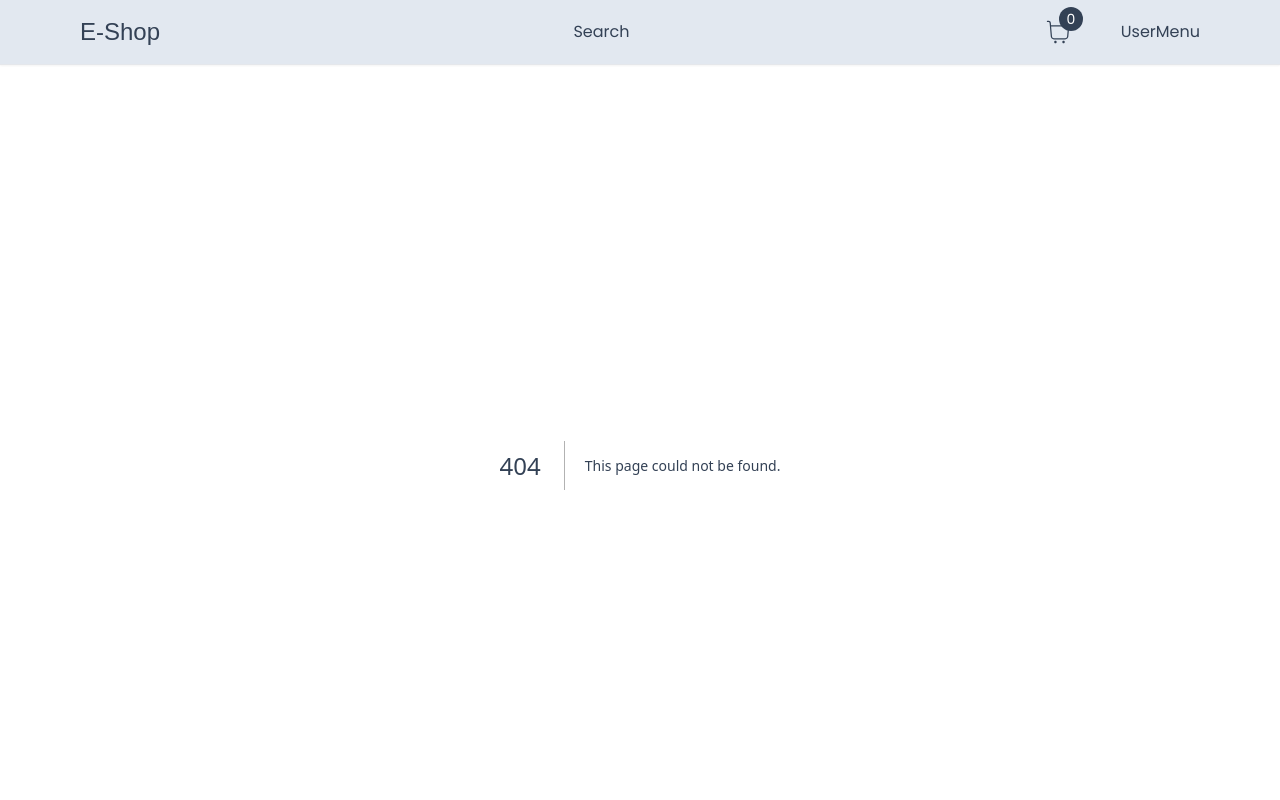
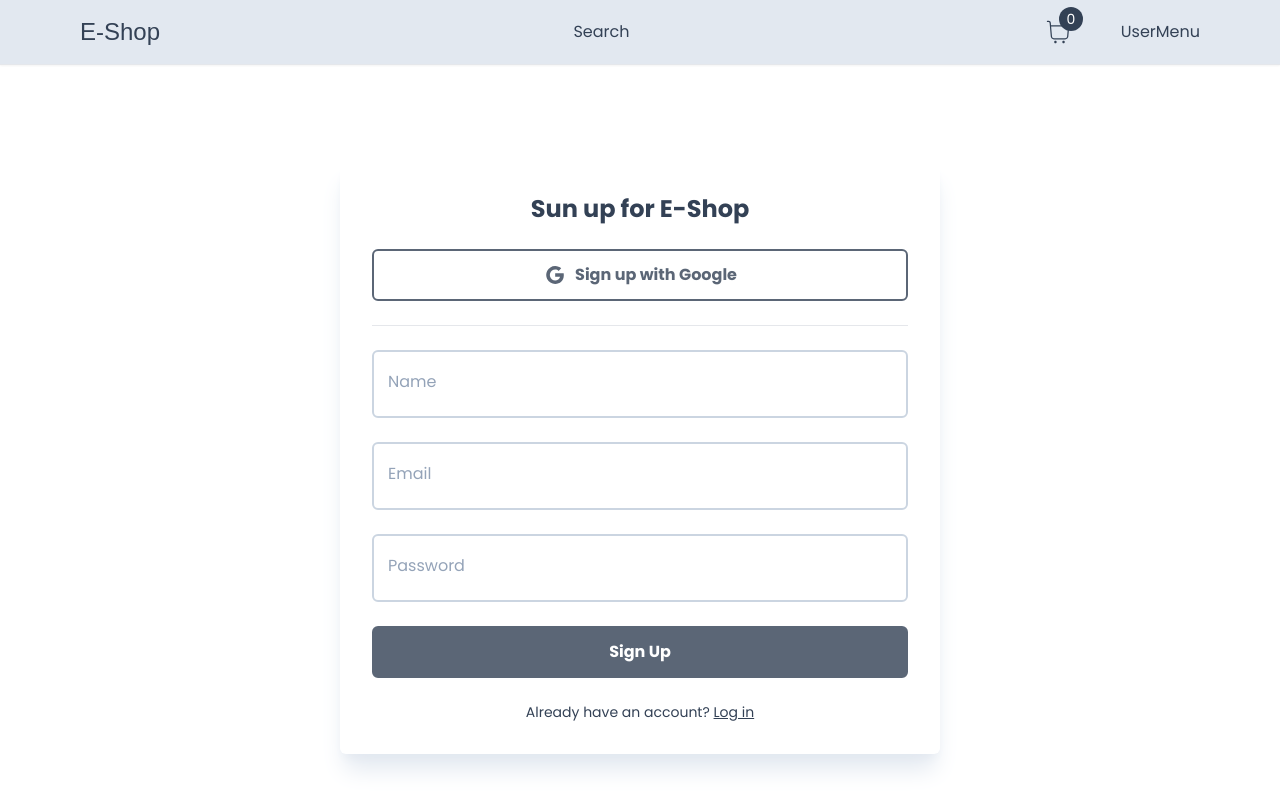
Before and after one commit to Mdromi/e-shop, a Next.js app: page /register in a window 1280 px wide. Before the commit this address had no page. Shown: the top 800 px of the page. Built offline with nearby package versions, Linux system fonts and the light colour scheme; a web font is replaced by a local one.

Commit message:
[Feature] Implement Register Component UI

```diff
--- a/app/components/Container.tsx
+++ b/app/components/Container.tsx
@@ -4,7 +4,7 @@ interface ContainerProps {
 
 const Container: React.FC<ContainerProps> = ({ children }) => {
   return (
-    <div className="max-w-screen-2xl mx-auto xl:px-20 md:px-2 px-4">
+    <div className="max-w-full mx-auto xl:px-20 md:px-2 px-4">
       {children}
     </div>
   );
--- /dev/null
+++ b/app/components/FormWrap.tsx
@@ -0,0 +1,11 @@
+const FormWrap = ({ children }: { children: React.ReactNode }) => {
+  return (
+    <div className="min-h-fit h-full flex items-center pb-12 pt-24">
+      <div className="max-w-[600px] mx-auto w-full flex flex-col gap-6 items-center shadow-xl shadow-slate-200 rounded-md p-4 md:p-8">
+        {children}
+      </div>
+    </div>
+  );
+};
+
+export default FormWrap;
--- /dev/null
+++ b/app/components/inputs/Input.tsx
@@ -0,0 +1,50 @@
+"use client";
+
+import { FieldErrors, FieldValues, UseFormRegister } from "react-hook-form";
+
+interface InputProps {
+  id: string;
+  label: string;
+  type?: string;
+  disabled?: boolean;
+  required?: boolean;
+  register: UseFormRegister<FieldValues>;
+  // errors: { [key: string]: string };
+  errors: FieldErrors;
+}
+
+const Input: React.FC<InputProps> = ({
+  id,
+  label,
+  type,
+  disabled,
+  required,
+  register,
+  errors,
+}) => {
+  return (
+    <div className="w-full relative">
+      <input
+        autoComplete="off"
+        id={id}
+        disabled={disabled}
+        placeholder=""
+        type={type}
+        {...register(id, { required })}
+        className={`peer w-full p-4 pt-6 outline-none bg-white font-light border-2 rounded-md transition disabled:opacity-70 disabled:cursor-not-allowed
+        ${errors[id] ? "border-rose-400" : "border-slate-300"}
+        ${errors[id] ? "focus-border-rose-400" : "focus-border-slate-300"}`}
+      />
+      <label
+        className={`absolute cursor-text text-md duration-150 transform -translate-y-3 top-5 z-10 origin-[0] left-4 peer-placeholder-shown:scale-100 peer-placeholder-shown:translate-y-0 peer-focus:scale-75 peer-focus:-translate-y-4
+        ${errors[id] ? "text-rose-500" : "text-slate-400"}
+        `}
+        htmlFor={id}
+      >
+        {label}
+      </label>
+    </div>
+  );
+};
+
+export default Input;
--- a/app/layout.tsx
+++ b/app/layout.tsx
@@ -33,7 +33,7 @@ export default function RootLayout({
         <CartProvider>
           <div className="flex flex-col min-h-screen">
             <Navbar />
-            {/* <main className="flex flex-grow">{children}</main> */}
+            {/* <main className="flex flex-grow-0">{children}</main> */}
             <main className="">{children}</main>
             <Footer />
           </div>
--- /dev/null
+++ b/app/register/RegisterForm.tsx
@@ -0,0 +1,76 @@
+"use client";
+
+import { useState } from "react";
+import Input from "../components/inputs/Input";
+import Heading from "../components/products/Heading";
+import { FieldValues, SubmitHandler, useForm } from "react-hook-form";
+import Button from "../components/Button";
+import Link from "next/link";
+import { AiOutlineGoogle } from "react-icons/ai";
+
+const RegisterForm = () => {
+  const [isLoading, setIsLoading] = useState(false);
+  const {
+    register,
+    handleSubmit,
+    formState: { errors },
+  } = useForm<FieldValues>({
+    defaultValues: {
+      name: "",
+      email: "",
+      password: "",
+    },
+  });
+
+  const onSubmit: SubmitHandler<FieldValues> = async (data) => {
+    setIsLoading(true);
+    // Wait for the state to update
+    await new Promise((resolve) => setTimeout(resolve, 0));
+    console.log(data);
+  };
+
+  return (
+    <>
+      <Heading title="Sun up for E-Shop" />
+      <Button outline label="Sign up with Google" icon={AiOutlineGoogle} onClick={() => {}}/>
+      <hr className="bg-slate-300 w-full h-px" />
+      <Input
+        id="name"
+        label="Name"
+        disabled={isLoading}
+        register={register}
+        errors={errors}
+        required
+      />
+      <Input
+        id="email"
+        label="Email"
+        disabled={isLoading}
+        register={register}
+        errors={errors}
+        required
+      />
+      <Input
+        id="password"
+        label="Password"
+        disabled={isLoading}
+        register={register}
+        errors={errors}
+        required
+        type="password"
+      />
+      <Button
+        label={isLoading ? "Loading" : "Sign Up"}
+        onClick={handleSubmit(onSubmit)}
+      />
+      <p className="text-sm">
+        Already have an account?{" "}
+        <Link className="underline" href={"/login"}>
+          Log in
+        </Link>
+      </p>
+    </>
+  );
+};
+
+export default RegisterForm;
--- /dev/null
+++ b/app/register/page.tsx
@@ -0,0 +1,15 @@
+import Container from "../components/Container";
+import FormWrap from "../components/FormWrap";
+import RegisterForm from "./RegisterForm";
+
+const Register = () => {
+  return (
+    <Container>
+      <FormWrap>
+        <RegisterForm />
+      </FormWrap>
+    </Container>
+  );
+};
+
+export default Register;
--- a/package.json
+++ b/package.json
@@ -16,6 +16,7 @@
     "next": "14.0.3",
     "react": "^18",
     "react-dom": "^18",
+    "react-hook-form": "^7.48.2",
     "react-hot-toast": "^2.4.1",
     "react-icons": "^4.12.0"
   },
```
Also changed, not shown: 1 other file (tests, documents, lock files or other folders).
